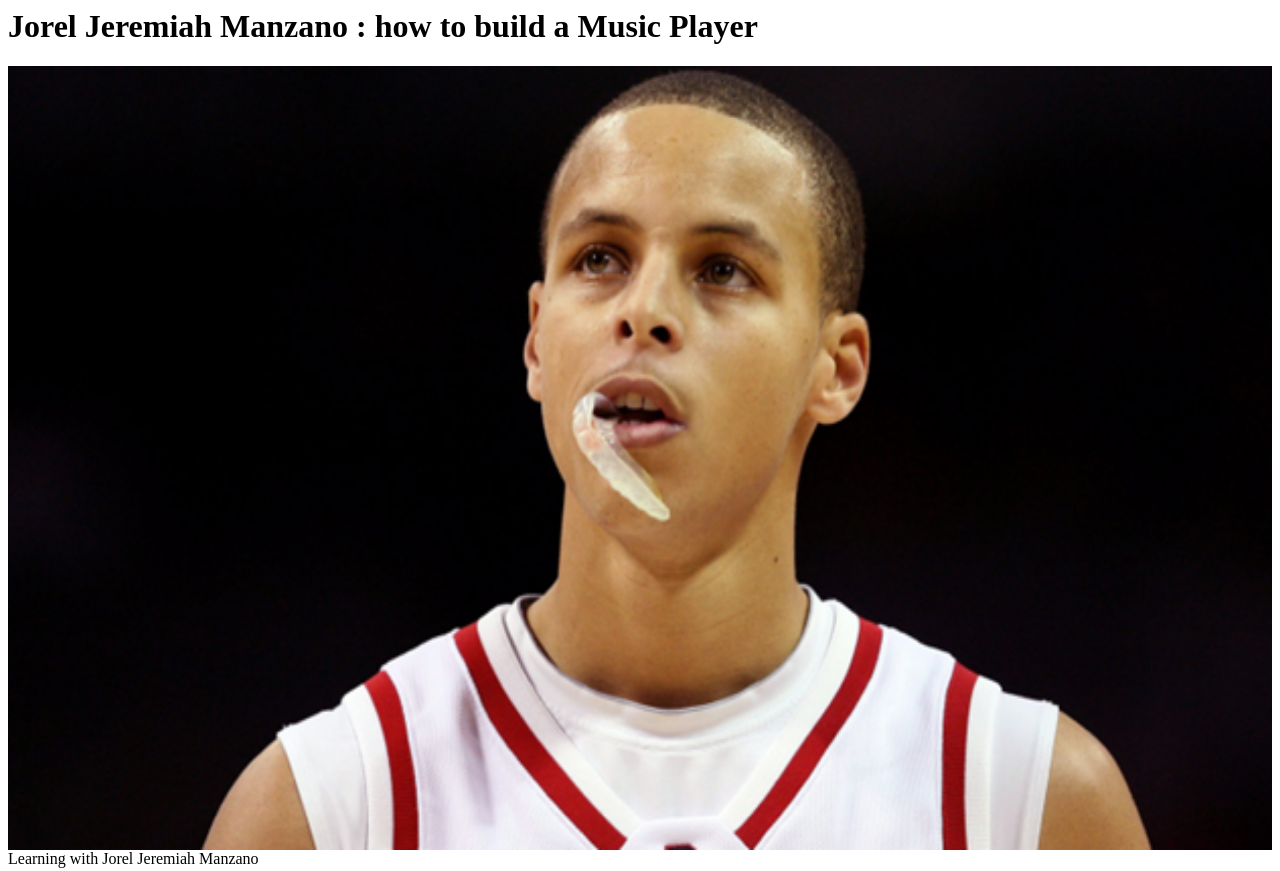
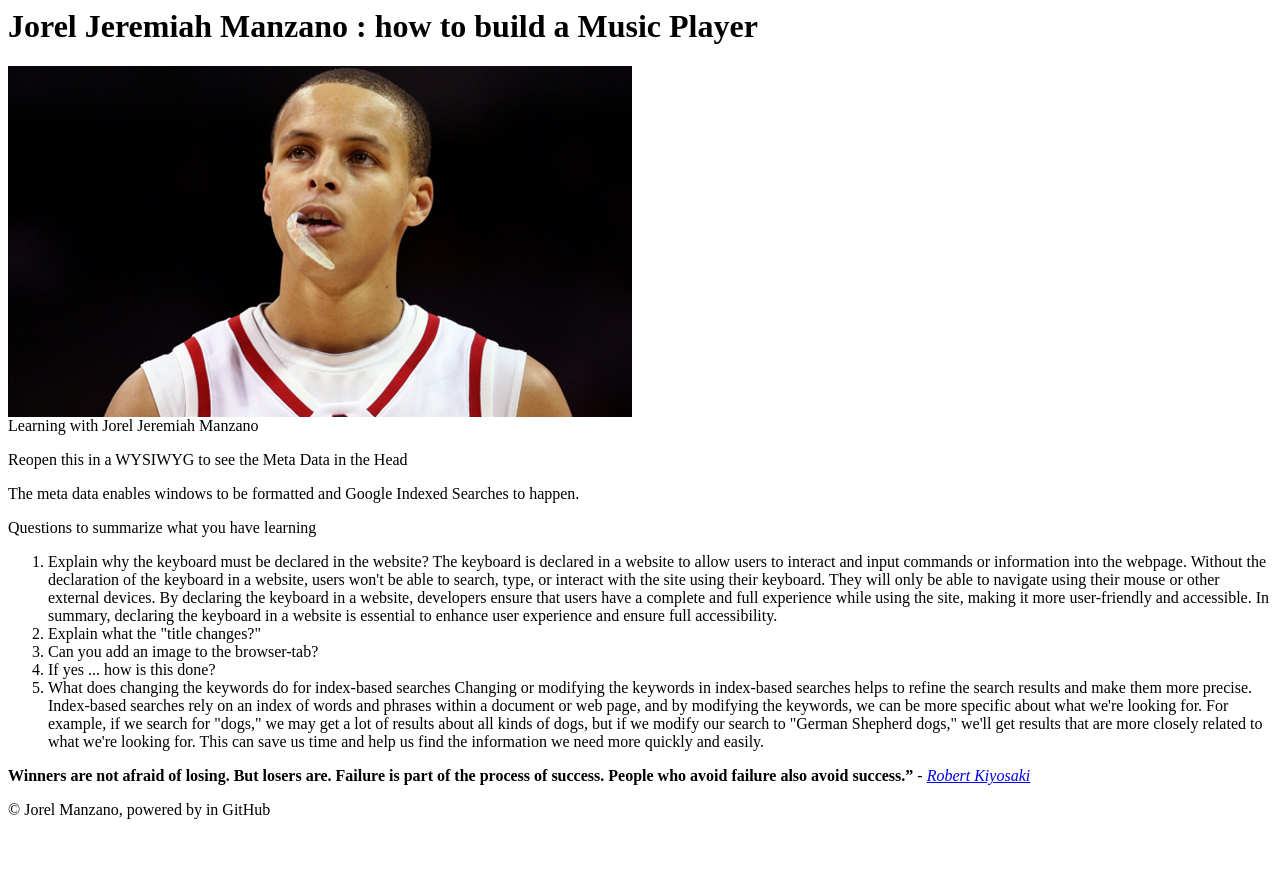
Before and after one commit to JorelManzano/Jorel--Learning--Webpage--by--Webesite.-gitHub.io, a plain HTML site: page childPages/index.html in a window 1280 px wide. Shown: the top 871 px of the page. After the commit the page ends 835 px from the top, so only its background shows below. Drawn offline with Linux system fonts and the light colour scheme; files whose address does not match are found by name.

Commit message:
Update index.html

```diff
--- a/childPages/index.html
+++ b/childPages/index.html
@@ -40,8 +40,8 @@ hello
   <h1> Jorel Jeremiah Manzano : how to build a Music Player </h1>
 <p></p>
 <p></p>
-<img src="C:\Users\jorel\OneDrive\Documents\GitHub\Jorel--Learning--Webpage--by--Webesite.-gitHub.io\stephen curry.png" alt=""  width="100%"
-height="100%">
+<img src="C:\Users\jorel\OneDrive\Documents\GitHub\Jorel--Learning--Webpage--by--Webesite.-gitHub.io\stephen curry.png" alt=""
+>
 
     <header> Learning with Jorel Jeremiah Manzano</header>
     <nav></nav>
```
